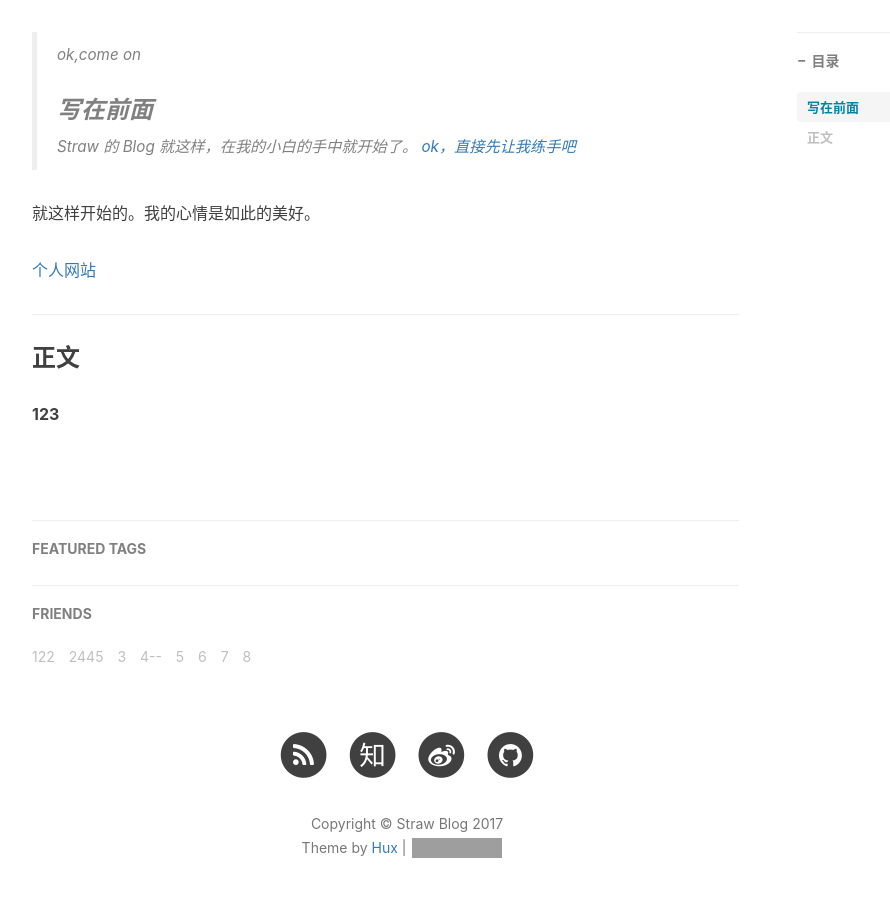
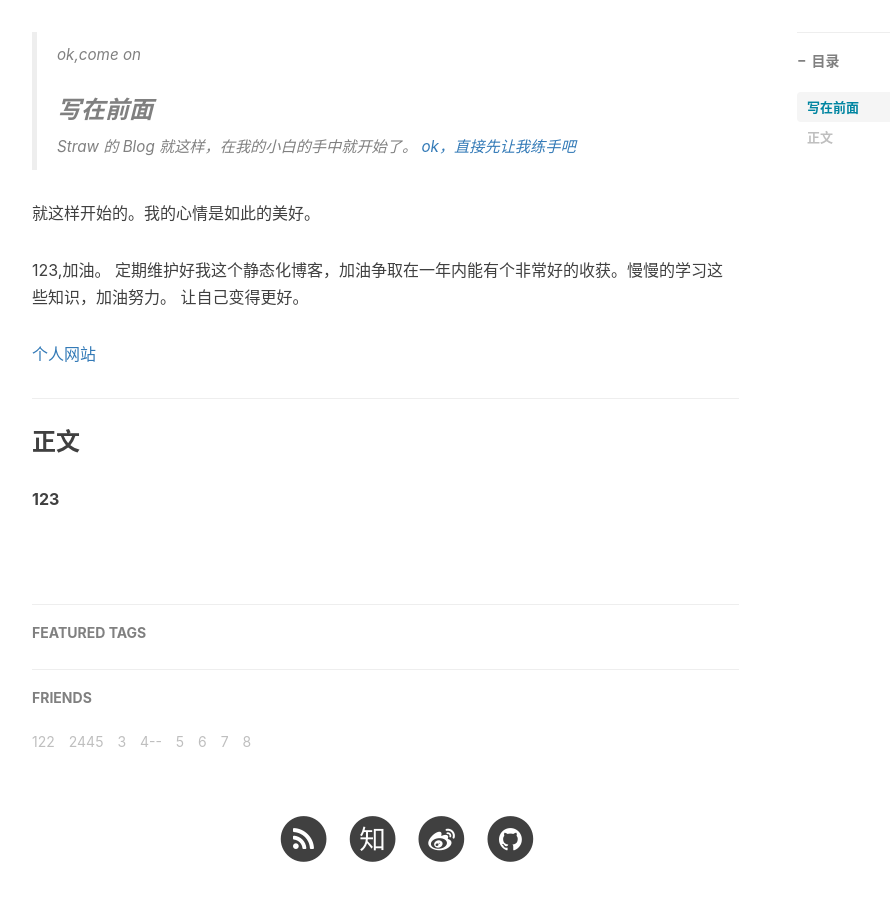
Before and after one commit to Straw22/Straw22.github.io, a Jekyll site: the page built from _posts/2017-06-29-我的第一个文件-2017.md, in a window 1280 px wide and 900 px high, scrolled down 531 px. Shown: the whole window, without its empty margins (233-1123 px from the left). Built offline with Jekyll 4.4.1, drawn with Linux system fonts in a browser that asks for light colours; nearby versions of some CDN libraries; comment, search, counter and statistics services are not loaded; grey boxes are pictures that could not be loaded.

Commit message:
update my md

```diff
--- a/_posts/2017-06-29-我的第一个文件-2017.md
+++ b/_posts/2017-06-29-我的第一个文件-2017.md
@@ -14,6 +14,10 @@ Straw 的 Blog 就这样，在我的小白的手中就开始了。
 
 就这样开始的。我的心情是如此的美好。
 
+123,加油。
+定期维护好我这个静态化博客，加油争取在一年内能有个非常好的收获。慢慢的学习这些知识，加油努力。
+让自己变得更好。
+
 [个人网站](http://www.baidu.com)
 
 <p id = "build"></p>
```
